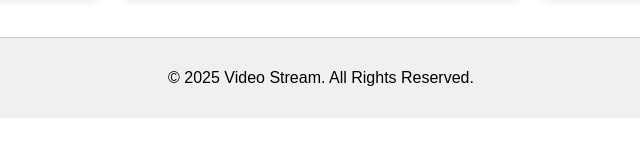
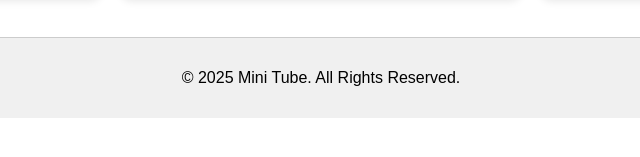
Before and after one commit to dnyaneshwari2003/Youtube-Like-Webpage, a plain HTML site: page index.html in a window 1280 px wide. Shown: the part 253-410 px from the top of the page, 319-959 px from the left. Drawn offline with Linux system fonts and the light colour scheme.

Commit message:
index.html

```diff
--- a/index.html
+++ b/index.html
@@ -157,7 +157,7 @@
   </div>
 
   <footer>
-    <p>&copy; 2025 Video Stream. All Rights Reserved.</p>
+    <p>&copy; 2025 Mini Tube. All Rights Reserved.</p>
   </footer>
 </body>
 </html>
```
